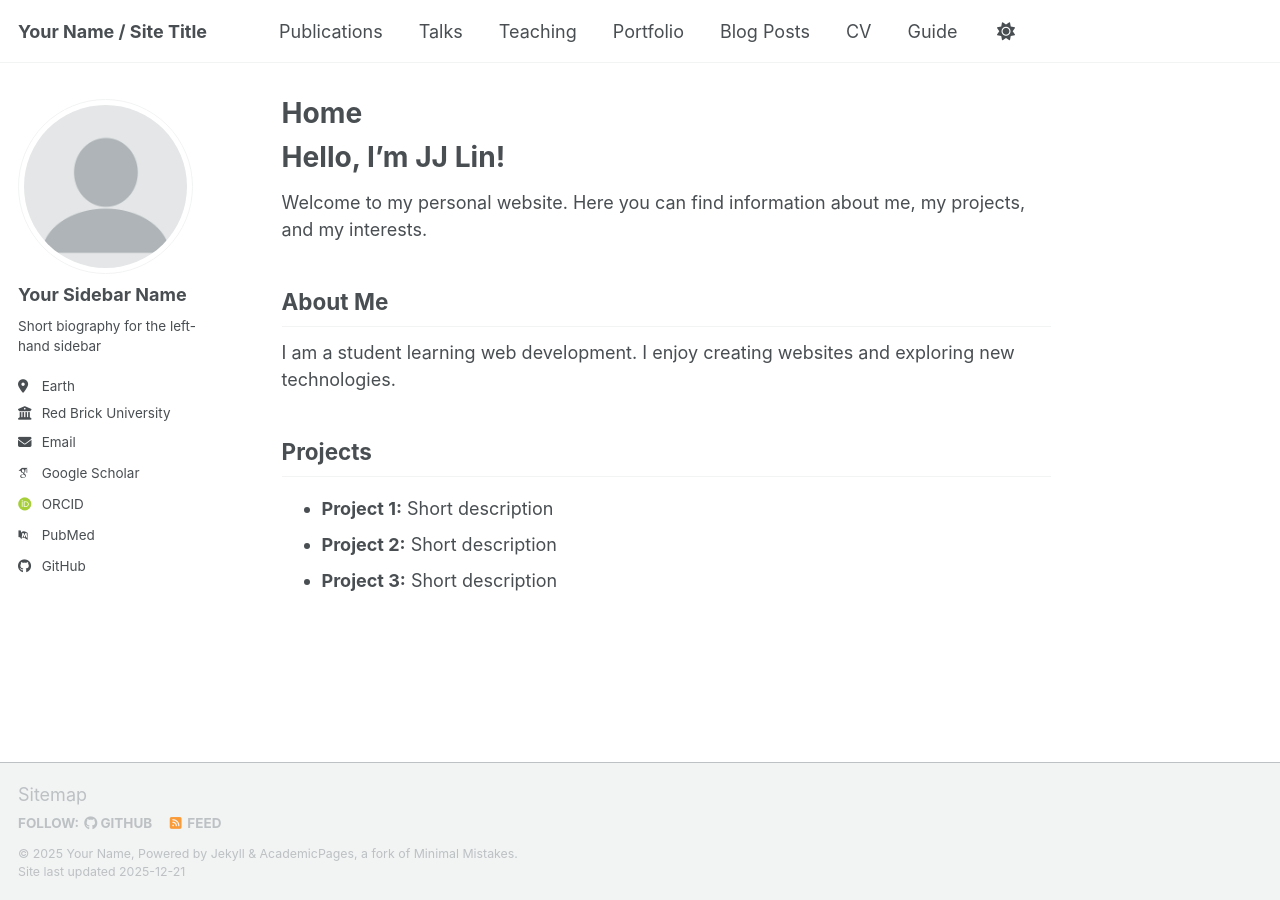
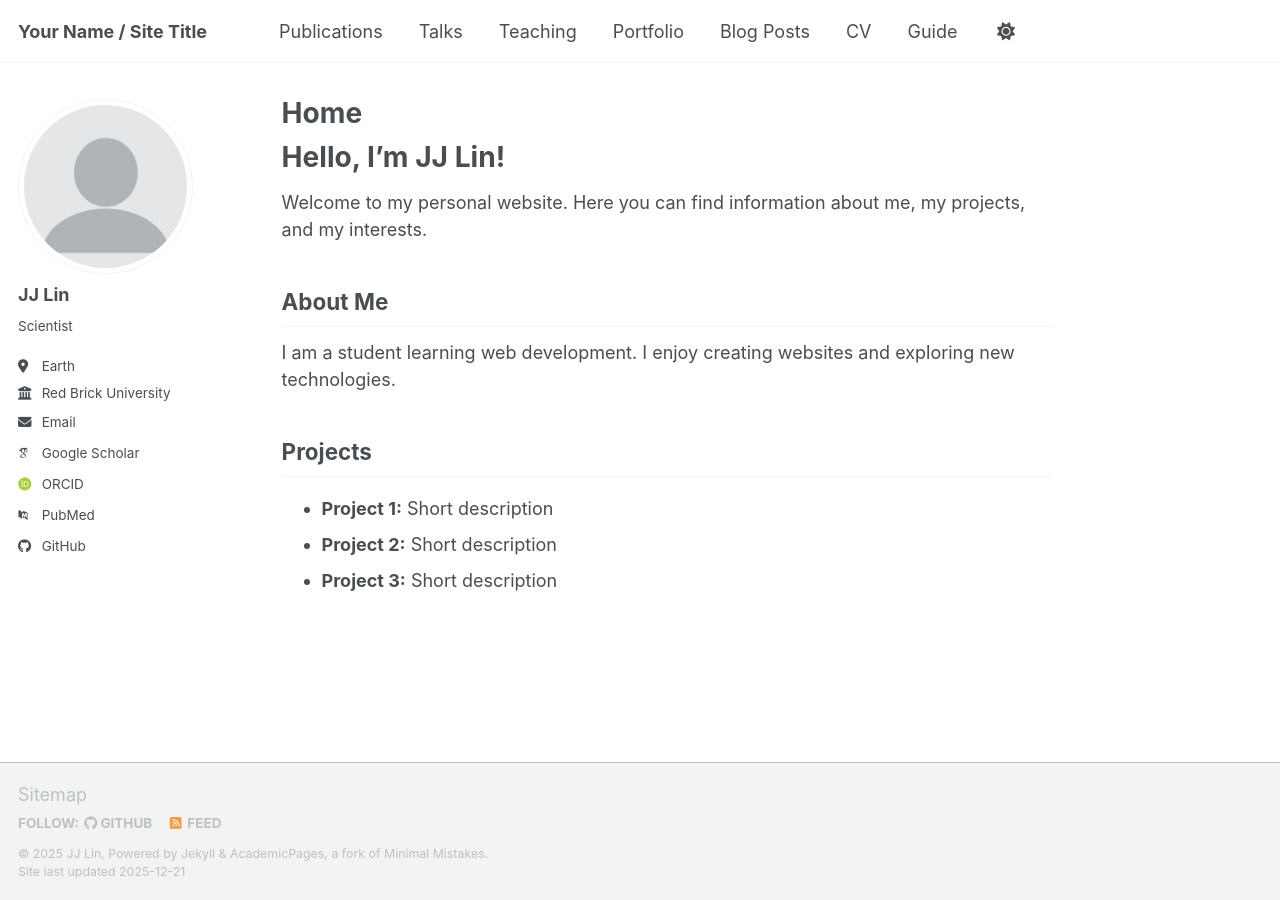
Before and after one commit to JJLin16/jjlin16.github.io, a Jekyll site: the page built from _pages/index.md, in a window 1280 px wide. Built offline with Jekyll 4.4.1, drawn with Linux system fonts in a browser that asks for light colours; some web fonts are replaced; a script bundle is joined from its source files by our own code; library files that are not in the unit come from our copies.

Commit message:
Update _config.yml

```diff
--- a/_config.yml
+++ b/_config.yml
@@ -11,9 +11,9 @@
 site_theme               : "default" # the available themes options are "default", "air", "sunrise", "mint", "dirt" and "contrast"
 title                    : "Your Name / Site Title"
 title_separator          : "-"
-name                     : &name "Your Name"
+name                     : &name "JJ Lin"
 description              : &description "Your Name's academic portfolio"   # Update this with a general description of your site, this is the default if not overridden by a page
-url                      : https://academicpages.github.io # The base hostname & protocol for your site e.g. "https://[your GitHub username].github.io",
+url                      : https://jjlin16.github.io # The base hostname & protocol for your site e.g. "https://[your GitHub username].github.io",
                                                            # or if you already have some other page hosted on Github then use "https://[your GitHub username].github.io/[Your Repo Name]"
 baseurl                  : "" # the subpath of your site, e.g. "/blog"
 repository               : "academicpages/academicpages.github.io"
@@ -24,9 +24,9 @@
 author:
   # Biographic information
   avatar           : "profile.png"
-  name             : "Your Sidebar Name"
+  name             : "JJ Lin"
   pronouns         : # example: "she/her"
-  bio              : "Short biography for the left-hand sidebar"
+  bio              : "Scientist"
   location         : "Earth"
   employer         : "Red Brick University"
   uri              : # URL
```
